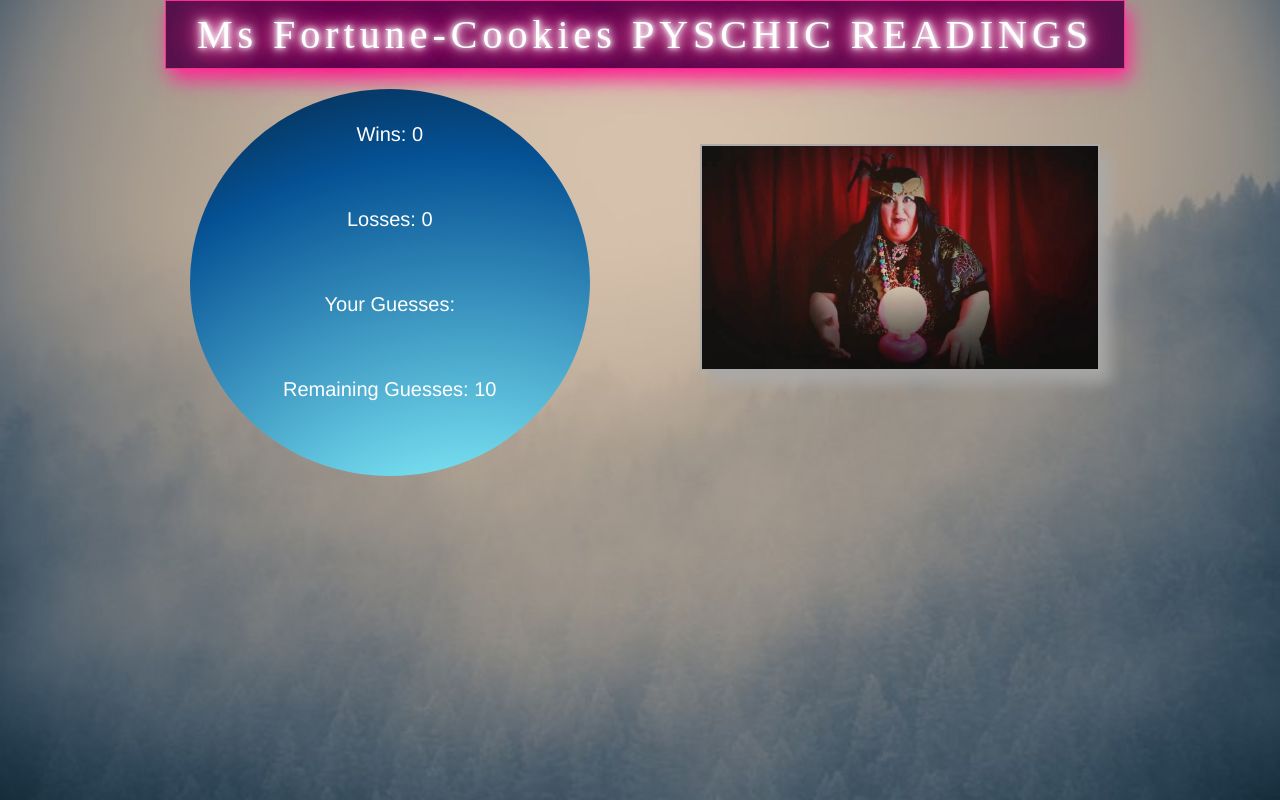
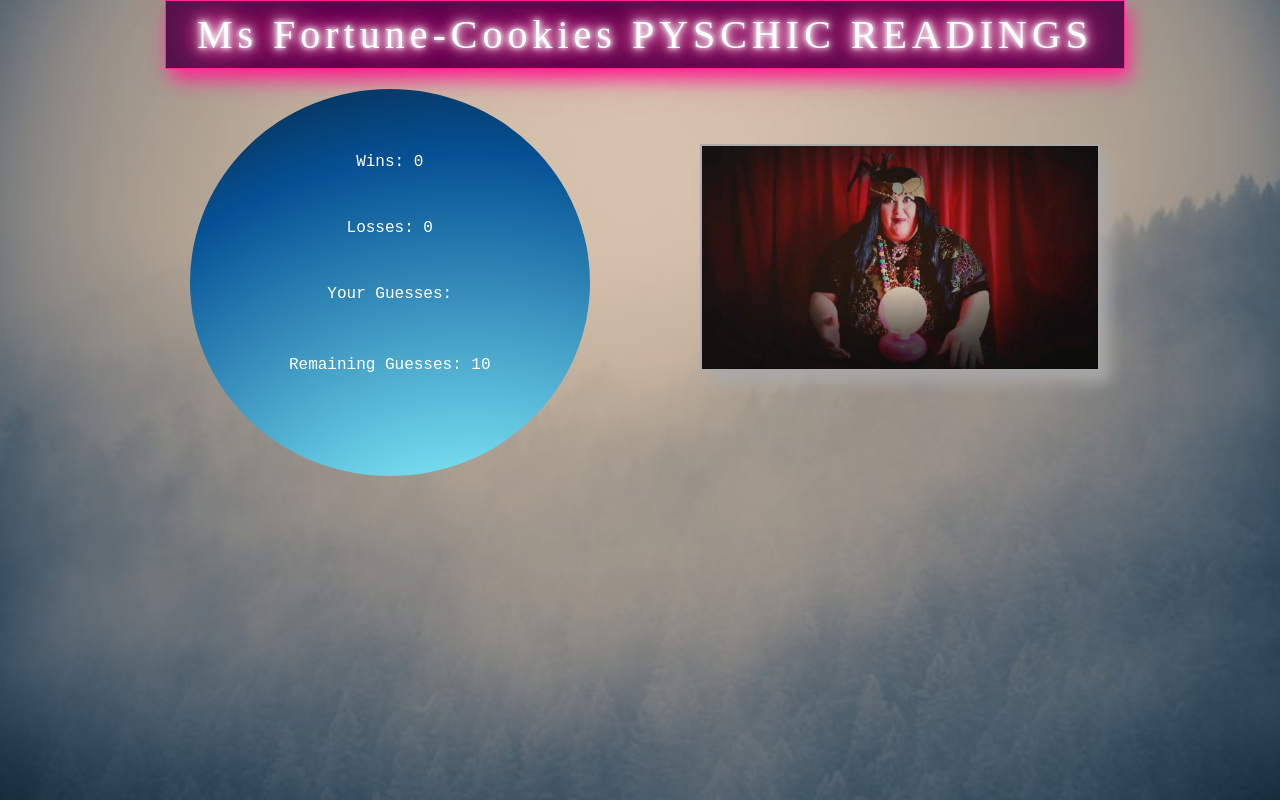
Before and after one commit to spaceTab/psychic-game, a plain HTML site: page index.html in a window 1280 px wide. Drawn offline with Linux system fonts and the light colour scheme; a web font is replaced by a local one.

Commit message:
Final change

```diff
--- a/assets/css/style.css
+++ b/assets/css/style.css
@@ -8,7 +8,8 @@
 html, body {
     height:     100%;
     background-image: url(../images/misty.jpg);
-    background-size: 100%
+    background-size: 100%;
+
     /*background: linear-gradient(-90deg, rgb(224, 172, 181), rgb(177, 70, 177));*/
 }
 
@@ -50,29 +51,29 @@ html, body {
     padding: 10px 0px 10px 10px;
 
     color: #ffffff;
-    font-family: 'Franklin Gothic Medium', 'Arial Narrow', Arial, sans-serif;
-    font-size: 20px;
+    font-family: monospace;
+    font-size: 16px;
     position: relative;
 }
 
 #wins {
     text-align:center;
-    padding: 35px 0px 30px 0px;
+    padding: 65px 0px 15px 0px;
 }
 
 #losses {
     text-align:center;
-    padding: 35px 0px 30px 0px;
+    padding: 35px 0px 15px 0px;
 }
 
 #guesses {
     text-align:center;
-    padding: 35px 0px 30px 0px;
+    padding: 35px 0px 20px 0px;
 }
 
 #guessLeft {
     text-align:center;
-    padding: 35px 0px 30px 0px;
+    padding: 35px 0px 15px 0px;
 }
 img {
     float: right;
```
Also changed, not shown: assets/javascript/logic.js (+9 -9 lines), assets/images/misty2.jpeg (added), assets/images/smokey.jpg (added), index.html (line endings or trailing spaces).
